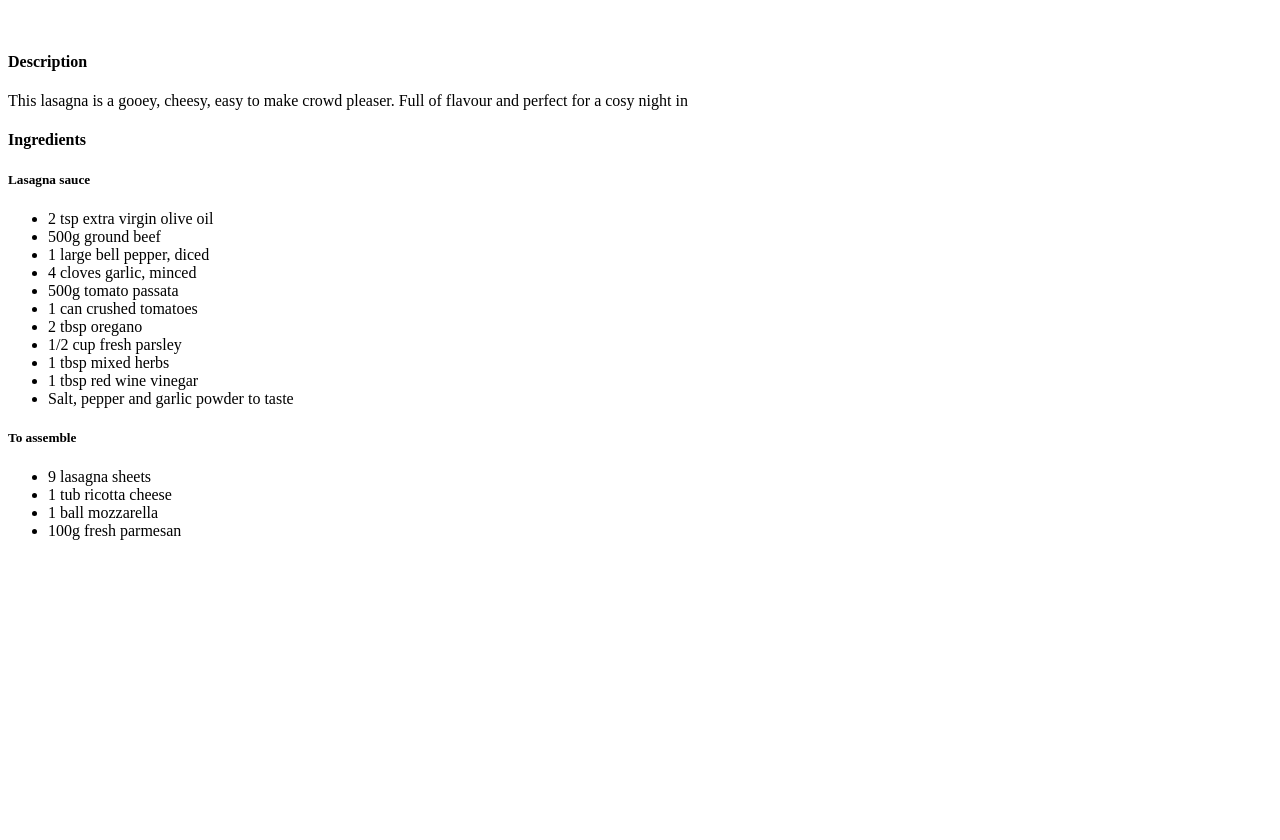
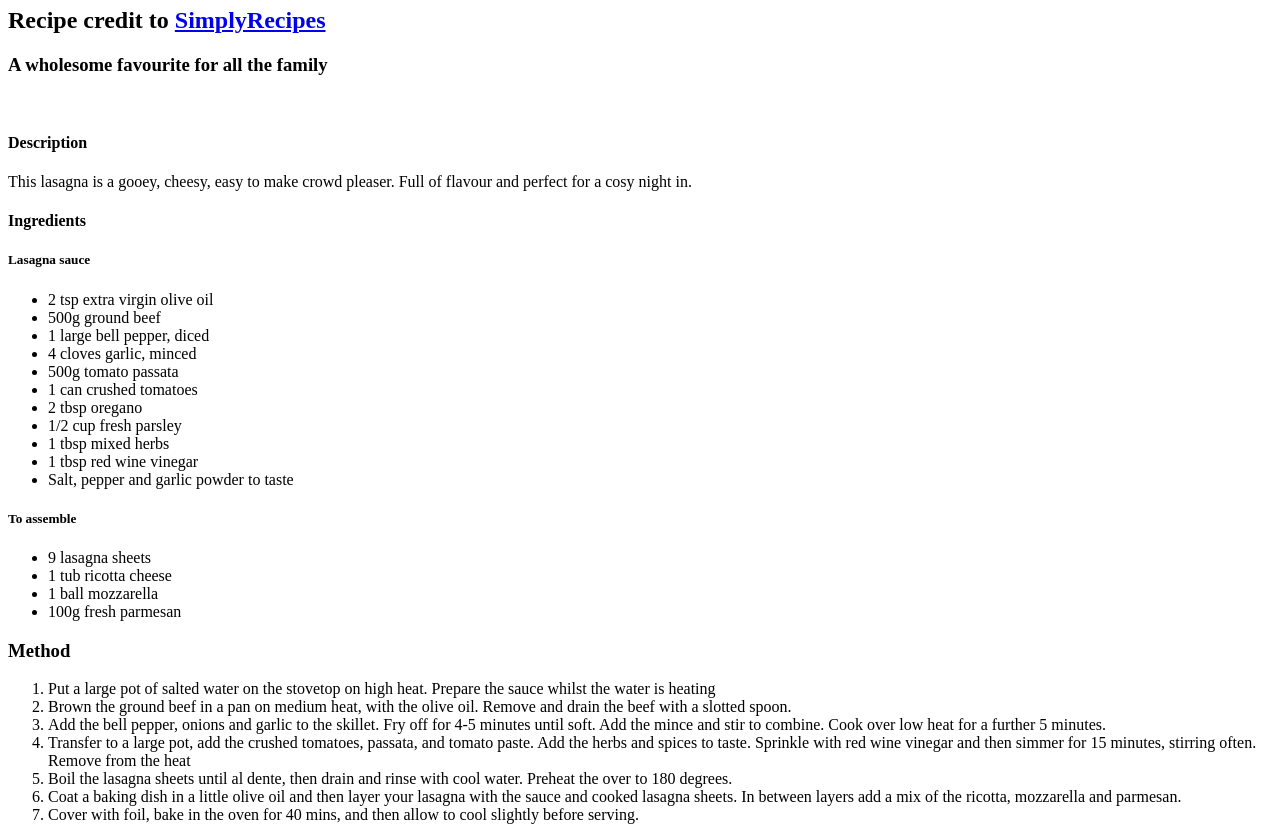
Before and after one commit to jennyambo/odin-recipes, a plain HTML site: page recipes/lasagna.html in a window 1280 px wide. Shown: the part 107-947 px from the top of the page. Before the commit the page ends 800 px from the top, so only its background shows below. Drawn offline with Linux system fonts and the light colour scheme.

Commit message:
Complete lists and add return home link

```diff
--- a/recipes/lasagna.html
+++ b/recipes/lasagna.html
@@ -5,11 +5,14 @@
         <title>Lasagna</title>
     </head>
     <body>
+        <p>Click <a href="../index.html">here</a> to return to the homepage</p>
         <h1>Lasagna</h1>
+        <h2>Recipe credit to <a href="https://simplyrecipes.com/recipes/lasagna">SimplyRecipes</a></h2>
         <p><h3>A wholesome favourite for all the family</h3></p>
         <img src="../img/lasagna.jpg" alt=""A lasagna being served">
         <p><h4>Description</h4></p>
-        <p>This lasagna is a gooey, cheesy, easy to make crowd pleaser. Full of flavour and perfect for a cosy night in</p>
+        <p>This lasagna is a gooey, cheesy, easy to make crowd pleaser.
+             Full of flavour and perfect for a cosy night in.</p>
         <p><h4>Ingredients</h4></p>
         <p><h5>Lasagna sauce</h5></p>
         <p> <ul>
@@ -33,5 +36,45 @@
             <li>100g fresh parmesan</li>
         </ul>
 
+        <h3>Method</h3>
+        <ol>
+            <li>Put a large pot of salted water on the stovetop on high heat.
+                Prepare the sauce whilst the water is heating
+            </li>
+
+            <li>
+                Brown the ground beef in a pan on medium heat, with the olive oil.
+                Remove and drain the beef with a slotted spoon.
+            </li>
+
+            <li>
+                Add the bell pepper, onions and garlic to the skillet.
+                Fry off for 4-5 minutes until soft. Add the mince and stir to combine.
+                Cook over low heat for a further 5 minutes.
+            </li>
+
+            <li>
+                Transfer to a large pot, add the crushed tomatoes, passata, and tomato paste.
+                Add the herbs and spices to taste.
+                Sprinkle with red wine vinegar and then simmer for 15 minutes, stirring often.
+                Remove from the heat
+            </li>
+
+            <li>
+                Boil the lasagna sheets until al dente, then drain and rinse with cool water.
+                Preheat the over to 180 degrees.
+            </li>
+
+            <li>
+                Coat a baking dish in a little olive oil and then layer your lasagna
+                with the sauce and cooked lasagna sheets. In between layers add a mix
+                of the ricotta, mozzarella and parmesan.
+            </li>
+
+            <li>
+                Cover with foil, bake in the oven for 40 mins, and then allow to cool slightly before serving.
+            </li>
+        </ol>
+
     </body>
 </html>
```
